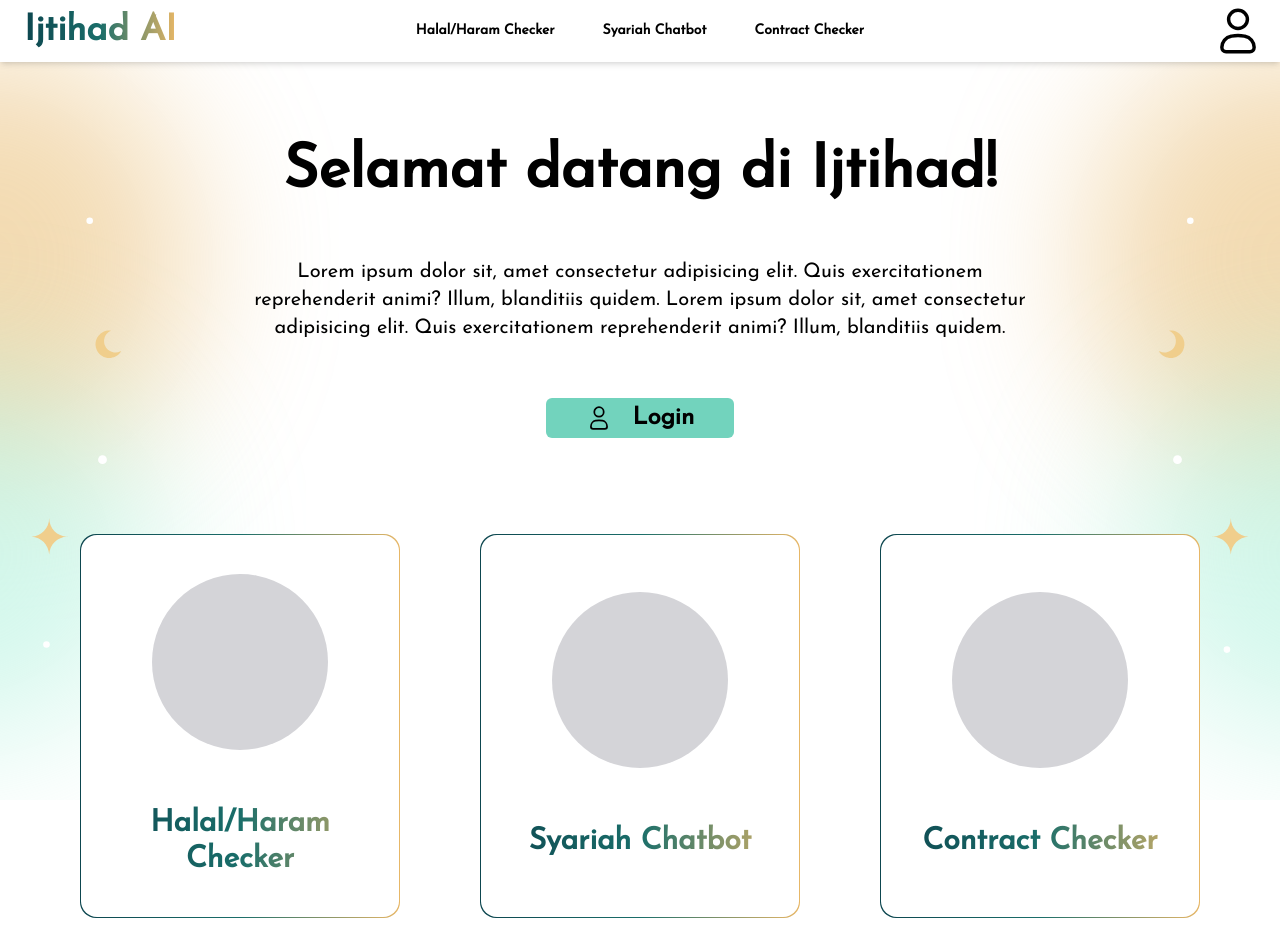
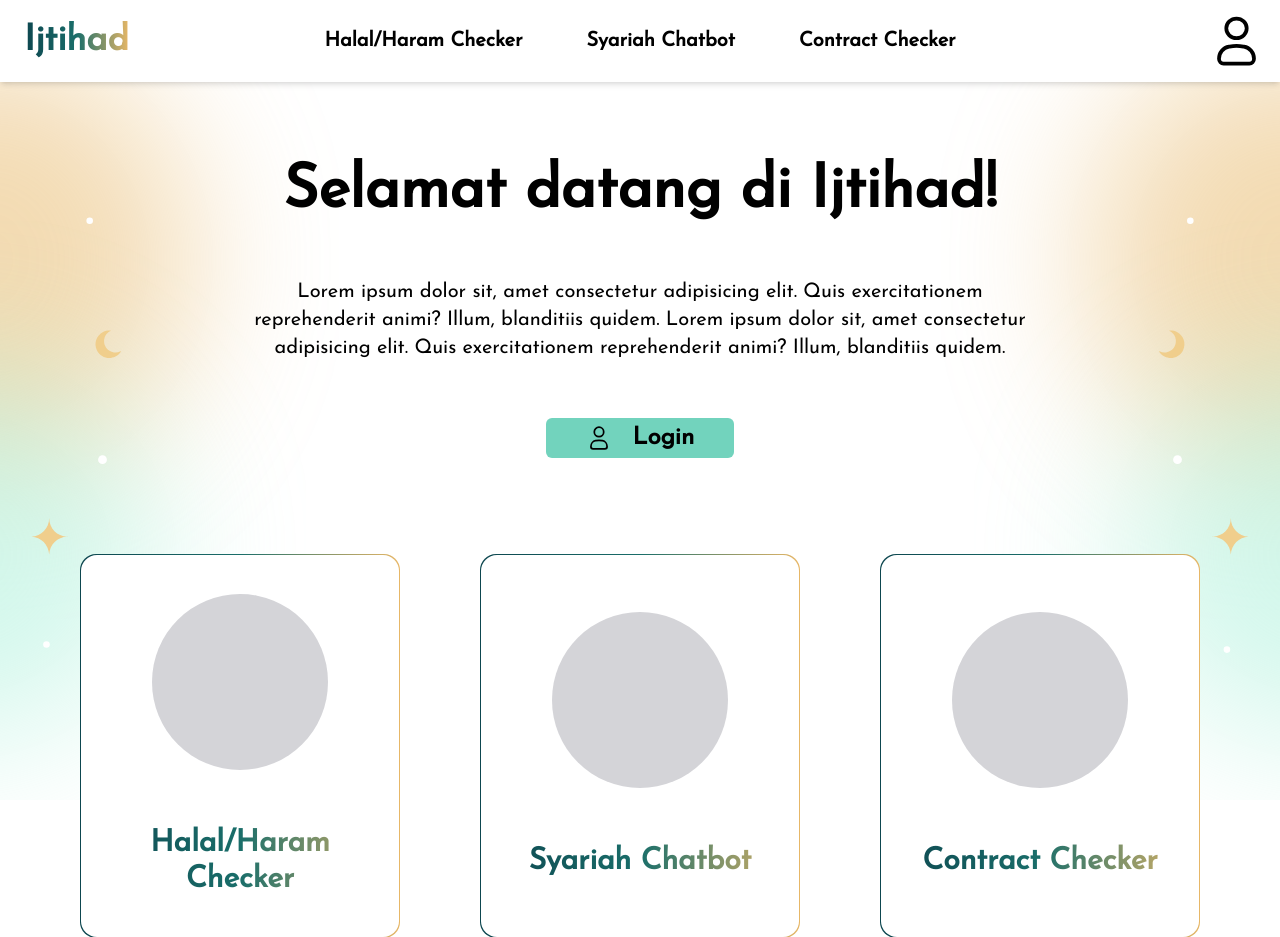
Before and after one commit to anotherbondan/ijtihad-ai, a FastAPI app: page / in a window 1280 px wide. Shown: the top 937 px of the page. Run offline with FastAPI, Linux system fonts and the light colour scheme; some libraries are stand-ins or nearby versions.

Commit message:
feat: add theme to navbar

```diff
--- a/templates/base.html
+++ b/templates/base.html
@@ -3,7 +3,7 @@
   <head>
     <meta charset="UTF-8" />
     <meta name="viewport" content="width=device-width, initial-scale=1.0" />
-    <title>Ijtihad AI</title>
+    <title>Ijtihad</title>
     <link rel="stylesheet" href="/static/style.css" />
     <script src="https://cdn.tailwindcss.com"></script>
   </head>
@@ -11,13 +11,19 @@
     <header class="bg-white shadow-md">
       <nav
         aria-label="Global"
-        class="mx-auto flex max-w-7xl items-center justify-between px-6 py-2"
+        class="mx-auto flex max-w-7xl items-center justify-between px-6 py-4"
       >
         <div class="flex lg:flex-1">
-          <a href="#" class="-m-1.5 p-1.5">
+          <a href="/" class="-m-1.5 p-1.5">
             <span class="sr-only">Ijtihad</span>
-            <div class="flex items-center bg-gradient-to-r from-[#0D464F] via-[#1A6E6A] to-[#E7B767] bg-clip-text">
-              <h1 class="max-lg:text-2xl text-4xl font-bold text-transparent">Ijtihad AI</h1>
+            <div
+              class="flex items-center bg-gradient-to-r from-[#0D464F] via-[#1A6E6A] to-[#E7B767] bg-clip-text"
+            >
+              <h1
+                class="max-lg:text-2xl text-4xl font-semibold text-transparent"
+              >
+                Ijtihad
+              </h1>
             </div>
           </a>
         </div>
@@ -46,21 +52,44 @@
             </svg>
           </button>
         </div>
-        <el-popover-group class="hidden lg:flex lg:gap-x-12">
-          <a href="#" class="text-sm/6 font-semibold"
+        <el-popover-group class="hidden lg:flex lg:gap-x-16">
+          <a
+            href="halal-checker"
+            class="text-xl font-semibold {% if request.path == '/halal-checker' %}text-[#C6934B]{% else %}text-black{% endif %}"
             >Halal/Haram Checker</a
           >
-          <a href="#" class="text-sm/6 font-semibold"
+          <a
+            href="/chatbot"
+            class="text-xl font-semibold {% if request.path == '/chatbot' %}text-[#C6934B]{% else %}text-black{% endif %}"
             >Syariah Chatbot</a
           >
-          <a href="#" class="text-sm/6 font-semibold"
+          <a
+            href="/contract-checker"
+            class="text-xl font-semibold {% if request.path == '/contract-checker' %}text-[#C6934B]{% else %}text-black{% endif %}"
             >Contract Checker</a
           >
         </el-popover-group>
         <div class="hidden lg:flex lg:flex-1 lg:justify-end">
-          <a href="#" class="text-sm/6 font-semibold"
-            ><img src="/static/assets/user.svg" alt="icon" class="w-9"
-          /></a>
+          <a href="/profile" class="text-sm/6 font-semibold">
+            <svg
+              width="39"
+              height="50"
+              viewBox="0 0 39 50"
+              fill="none"
+              xmlns="http://www.w3.org/2000/svg"
+            >
+              <path
+                d="M2 42.7787C2 36.746 6.24331 31.6074 12.0101 30.6566L12.5295 30.571C17.1473 29.8097 21.8527 29.8097 26.4704 30.571L26.9899 30.6566C32.7567 31.6074 37 36.746 37 42.7787C37 45.3862 34.9538 47.5 32.4297 47.5H6.57032C4.0462 47.5 2 45.3862 2 42.7787Z"
+                stroke="{% if request.path == '/profile' %}#C6934B{% else %}black{% endif %}"
+                stroke-width="3.75"
+              />
+              <path
+                d="M29.7084 12.3438C29.7084 17.7803 25.138 22.1875 19.5001 22.1875C13.8621 22.1875 9.29172 17.7803 9.29172 12.3438C9.29172 6.9072 13.8621 2.5 19.5001 2.5C25.138 2.5 29.7084 6.9072 29.7084 12.3438Z"
+                stroke="{% if request.path == '/profile' %}#C6934B{% else %}black{% endif %}"
+                stroke-width="3.75"
+              />
+            </svg>
+          </a>
         </div>
       </nav>
       <el-dialog>
@@ -70,12 +99,12 @@
               class="fixed inset-y-0 right-0 z-50 w-full overflow-y-auto bg-white p-6 sm:max-w-sm sm:ring-1 sm:ring-gray-900/10"
             >
               <div class="flex items-center justify-between">
-                <a href="#" class="-m-1.5 p-1.5">
+                <a href="/" class="-m-1.5 p-1.5">
                   <span class="sr-only">Your Company</span>
                   <img
                     src="/static/assets/logo.svg"
-                    alt=""
-                    class="h-8 w-auto"
+                    alt="icon"
+                    class="w-10 h-auto"
                   />
                 </a>
                 <button
@@ -104,30 +133,46 @@
               </div>
               <div class="mt-6 flow-root">
                 <div class="-my-6 divide-y divide-gray-500/10">
-                  <div class="space-y-2 py-6">
+                  <div class="space-y-2 py-2">
                     <a
-                      href="#"
-                      class="-mx-3 block rounded-lg px-3 py-2 text-base/7 font-semibold hover:bg-gray-50"
+                      href="/halal-checker"
+                      class="-mx-3 block rounded-lg px-3 py-2 text-base/7 font-semibold {% if request.path == '/halal-checker' %}text-[#C6934B]{% else %}text-black{% endif %}"
                       >Halal/Haram Checker</a
                     >
                     <a
-                      href="#"
-                      class="-mx-3 block rounded-lg px-3 py-2 text-base/7 font-semibold hover:bg-gray-50"
+                      href="/chatbot"
+                      class="-mx-3 block rounded-lg px-3 py-2 text-base/7 font-semibold {% if request.path == '/chatbot' %}text-[#C6934B]{% else %}text-black{% endif %}"
                       >Syariah Chatbot</a
                     >
                     <a
-                      href="#"
-                      class="-mx-3 block rounded-lg px-3 py-2 text-base/7 font-semibold hover:bg-gray-50"
+                      href="/contract-checker"
+                      class="-mx-3 block rounded-lg px-3 py-2 text-base/7 font-semibold {% if request.path == '/contract-checker' %}text-[#C6934B]{% else %}text-black{% endif %}"
                       >Contract Checker</a
                     >
                   </div>
-                  <div class="py-6">
+                  <div class="py-2">
                     <a
-                      href="#"
-                      class="-mx-3 block rounded-lg px-3 py-2.5 text-base/7 font-semibold hover:bg-gray-50"
+                      href="/profile"
+                      class="-mx-3 block rounded-lg px-3 py-2.5 text-base/7 font-semibold"
                     >
-                      <img src="/static/assets/user.svg" alt="icon"
-                    /></a>
+                      <svg
+                        width="39"
+                        height="50"
+                        viewBox="0 0 39 50"
+                        fill="none"
+                        xmlns="http://www.w3.org/2000/svg"
+                      >
+                        <path
+                          d="M2 42.7787C2 36.746 6.24331 31.6074 12.0101 30.6566L12.5295 30.571C17.1473 29.8097 21.8527 29.8097 26.4704 30.571L26.9899 30.6566C32.7567 31.6074 37 36.746 37 42.7787C37 45.3862 34.9538 47.5 32.4297 47.5H6.57032C4.0462 47.5 2 45.3862 2 42.7787Z"
+                          stroke="{% if request.path == '/profile' %}#C6934B{% else %}black{% endif %}"
+                          stroke-width="3.75"
+                        />
+                        <path
+                          d="M29.7084 12.3438C29.7084 17.7803 25.138 22.1875 19.5001 22.1875C13.8621 22.1875 9.29172 17.7803 9.29172 12.3438C9.29172 6.9072 13.8621 2.5 19.5001 2.5C25.138 2.5 29.7084 6.9072 29.7084 12.3438Z"
+                          stroke="{% if request.path == '/profile' %}#C6934B{% else %}black{% endif %}"
+                          stroke-width="3.75"
+                        /></svg
+                    ></a>
                   </div>
                 </div>
               </div>
```
